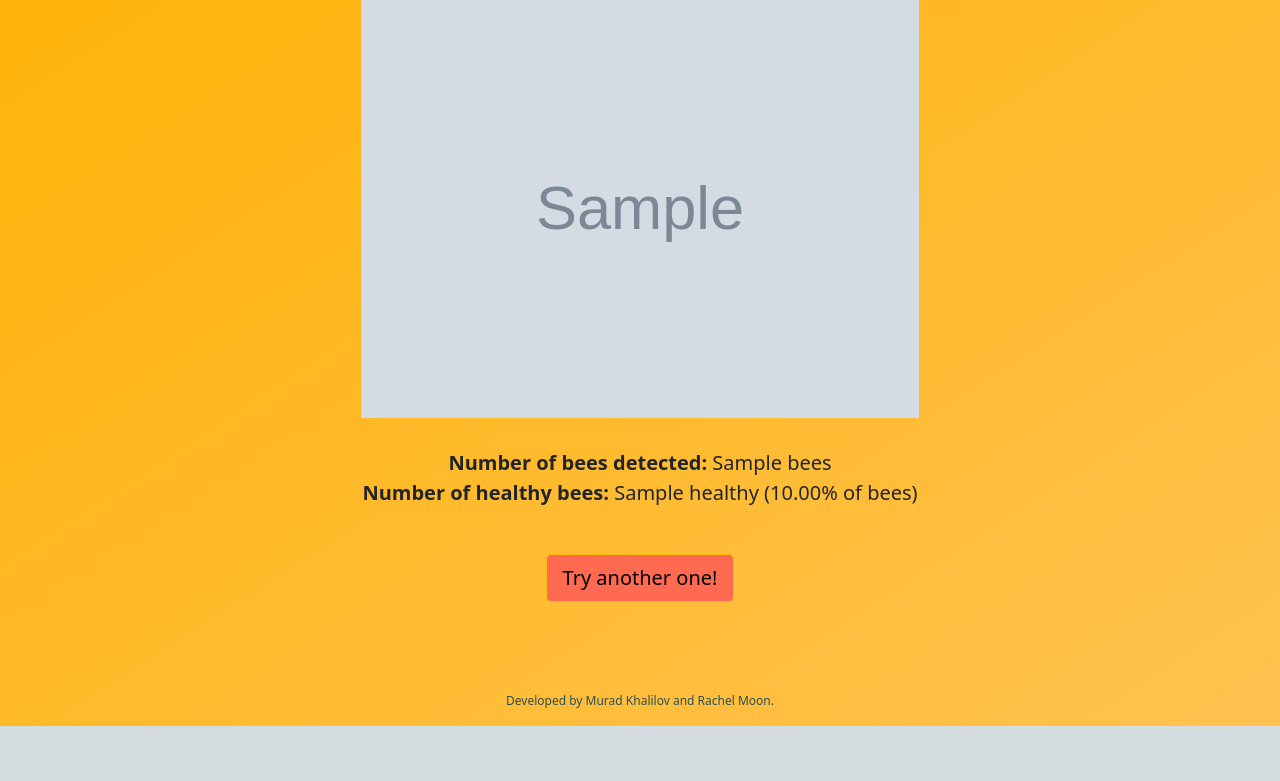
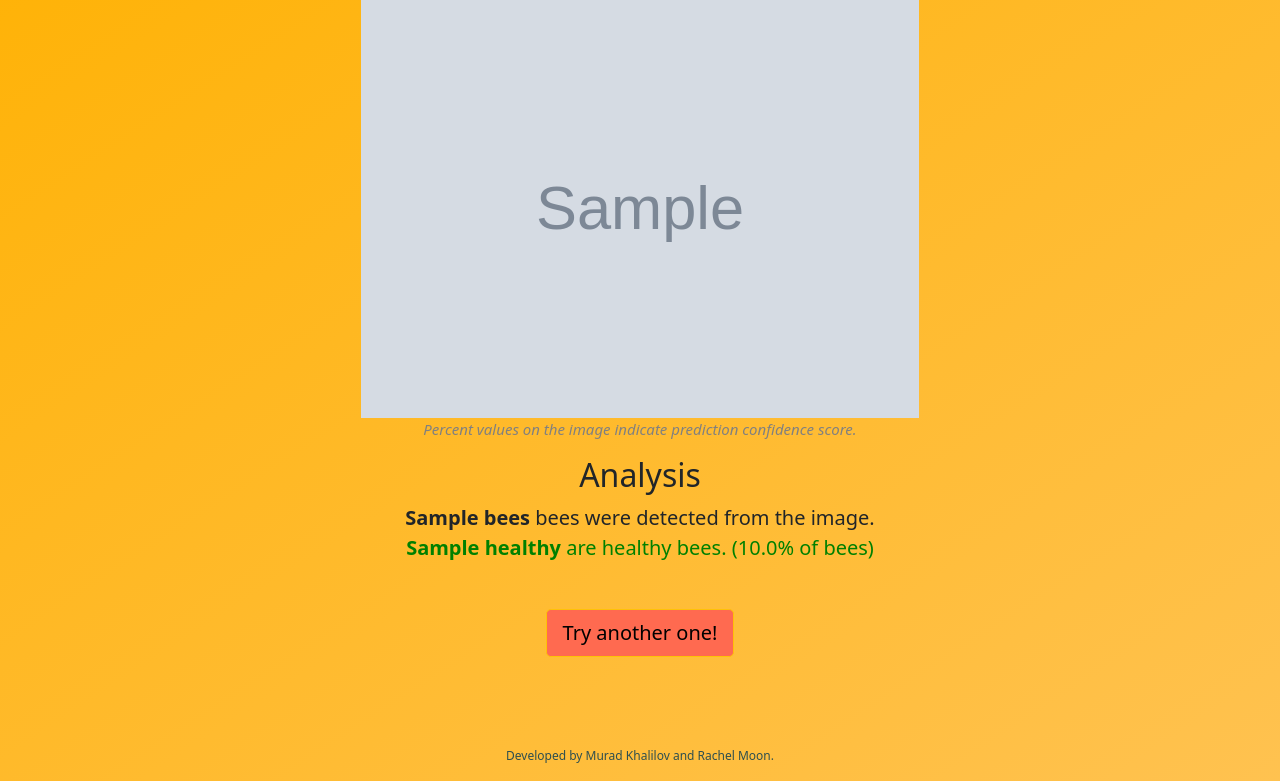
Before and after one commit to MuradKhalil/honeybee-health-ai, a Flask app: template src/proxy_server/web_app/templates/report.html in a window 1280 px wide. Shown: the part 180-961 px from the top of the page. Before the commit the page ends 906 px from the top, so only its background shows below. Run offline with Flask 2, Linux system fonts and the light colour scheme; the template is opened without the code that fills it: most values are stand-ins (such as "Sample title", 1, 10 or a date in 2020); grey boxes marked "Sample" are stand-in pictures.

Commit message:
feat: frontend UI complete

```diff
--- a/src/proxy_server/web_app/static/style.css
+++ b/src/proxy_server/web_app/static/style.css
@@ -18,3 +18,17 @@ body {
 .report {
     font-size: 20px;
 }
+
+.healthy-report {
+    color: green;
+}
+
+.unhealthy-report {
+    color: red;
+}
+
+.caption {
+    font-style: italic;
+    color: grey;
+    font-size: 15px;
+}
--- a/src/proxy_server/web_app/templates/index.html
+++ b/src/proxy_server/web_app/templates/index.html
@@ -36,8 +36,10 @@
           </div>
         </form>
 
-        <!-- Uploaded image area-->
-        <!-- <div class="image-area mt-4"><img id="imageResult" src="#" alt="" class="img-fluid rounded shadow-sm mx-auto d-block"></div> -->
+        <div class="text-center">
+          <br>
+          <a href="{{ url_for('make_prediction_demo') }}">Try out with an example image</a>
+        </div>
 
       </div>
   </div>
--- a/src/proxy_server/web_app/templates/report.html
+++ b/src/proxy_server/web_app/templates/report.html
@@ -7,13 +7,20 @@
 {% block body %}
 <br>
 <div class='text-center report'>
-    <img src="static/img/results/{{ input_image }}" width="50%">
-    <br><br>
+    <figure>
+        <img src="static/img/results/{{ input_image }}" width="50%">
+        <figcaption class='caption'>Percent values on the image indicate prediction confidence score. </figcaption>
+    </figure>
+    <h2>Analysis</h2>
     {% if counts['bees'] == 0%}
         <p>No bees were detected from your image.</p>
     {% else %}
-        <p><b>Number of bees detected:</b> {{ counts['bees'] }}
-        <br><b>Number of healthy bees:</b> {{ counts['healthy'] }} ({{ "%.2f"| format(100*counts['healthy'] / counts['bees']) }}% of bees)
+        <p><b>{{ counts['bees'] }}</b> bees were detected from the image.
+        <br><span class='healthy-report'><b>{{ counts['healthy'] }} </b> are healthy bees. ({{ "%.1f"| format(100*counts['healthy'] / counts['bees']) }}% of bees)</span>
+        {% if counts['varroa beetles'] > 0 %}<br><span class='unhealthy-report'><b>{{ counts['varroa beetles'] }}</b> bees have varroa beetles. ({{ "%.1f"| format(100*counts['varroa beetles'] / counts['bees']) }}% of bees)</span> {% endif %}
+        {% if counts['ant problems'] > 0 %}<br><span class='unhealthy-report'><b>{{ counts['ant problems'] }}</b> bees show ant problems. ({{ "%.1f"| format(100*counts['ant problems'] / counts['bees']) }}% of bees)</span>{% endif %}
+        {% if counts['hive being robbed'] > 0 %}<br><span class='unhealthy-report'><b>{{ counts['hive being robbed'] }}</b> bees show hive is being robbed. ({{ "%.1f"| format(100*counts['hive being robbed'] / counts['bees']) }}% of bees)</span>{% endif %}
+        {% if counts['missing queen'] > 0 %}<br><span class='unhealthy-report'><b>{{ counts['missing queen'] }}</b> bees show that the queen bee is missing. ({{ "%.1f"| format(100*counts['missing queen'] / counts['bees']) }}% of bees)</span>{% endif %}
         </p>
     {% endif %}
 
```
Also changed, not shown: src/proxy_server/web_app/functions.py (+47 -37 lines), src/proxy_server/web_app/routes.py (+21 -11 lines), src/proxy_server/web_app/static/img/beehive_demo.jpg (added), 3 other files.
